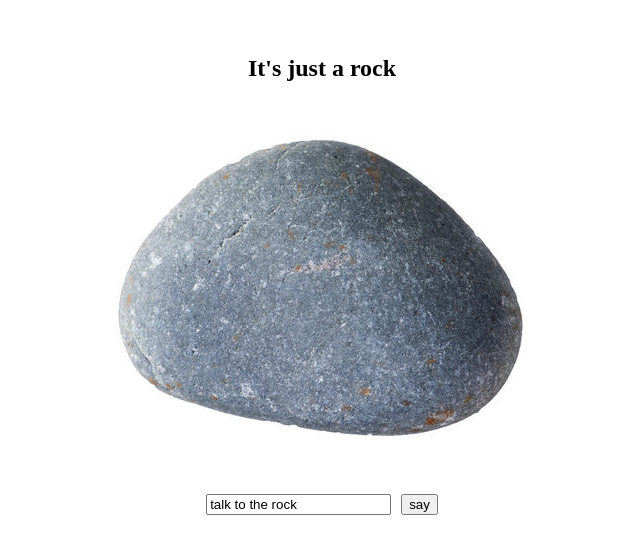
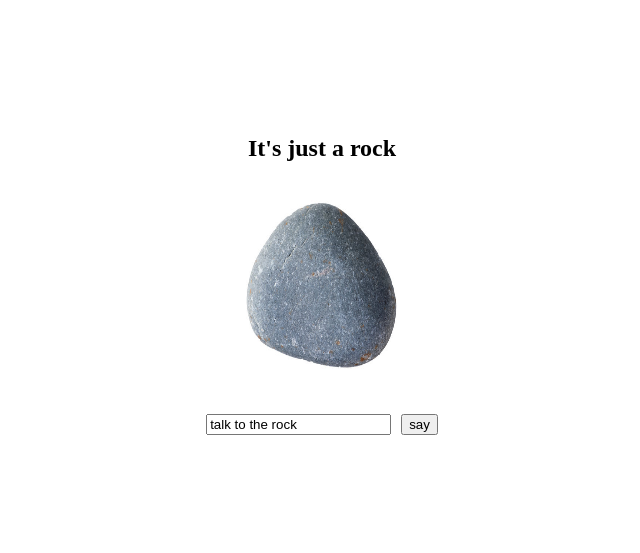
Before and after one commit to npcoiner/rockwebpage, a website built with Vite: page index.html in a window 1280 px wide. Shown: the part 125-678 px from the top of the page, without its empty margins (318-958 px from the left). Built offline with nearby package versions, Linux system fonts and the light colour scheme.

Commit message:
changed rock size

```diff
--- a/index.html
+++ b/index.html
@@ -8,7 +8,7 @@
   <body>
     <div id="app"></div>
     <h2>It's just a rock</h2>
-    <img src="rock.jpg" alt="a completely normal rock">
+    <img src="rock.jpg" height="200" width="200" alt="a completely normal rock">
     <p id="result"></p>
     <div>
       <form id="form">
```
